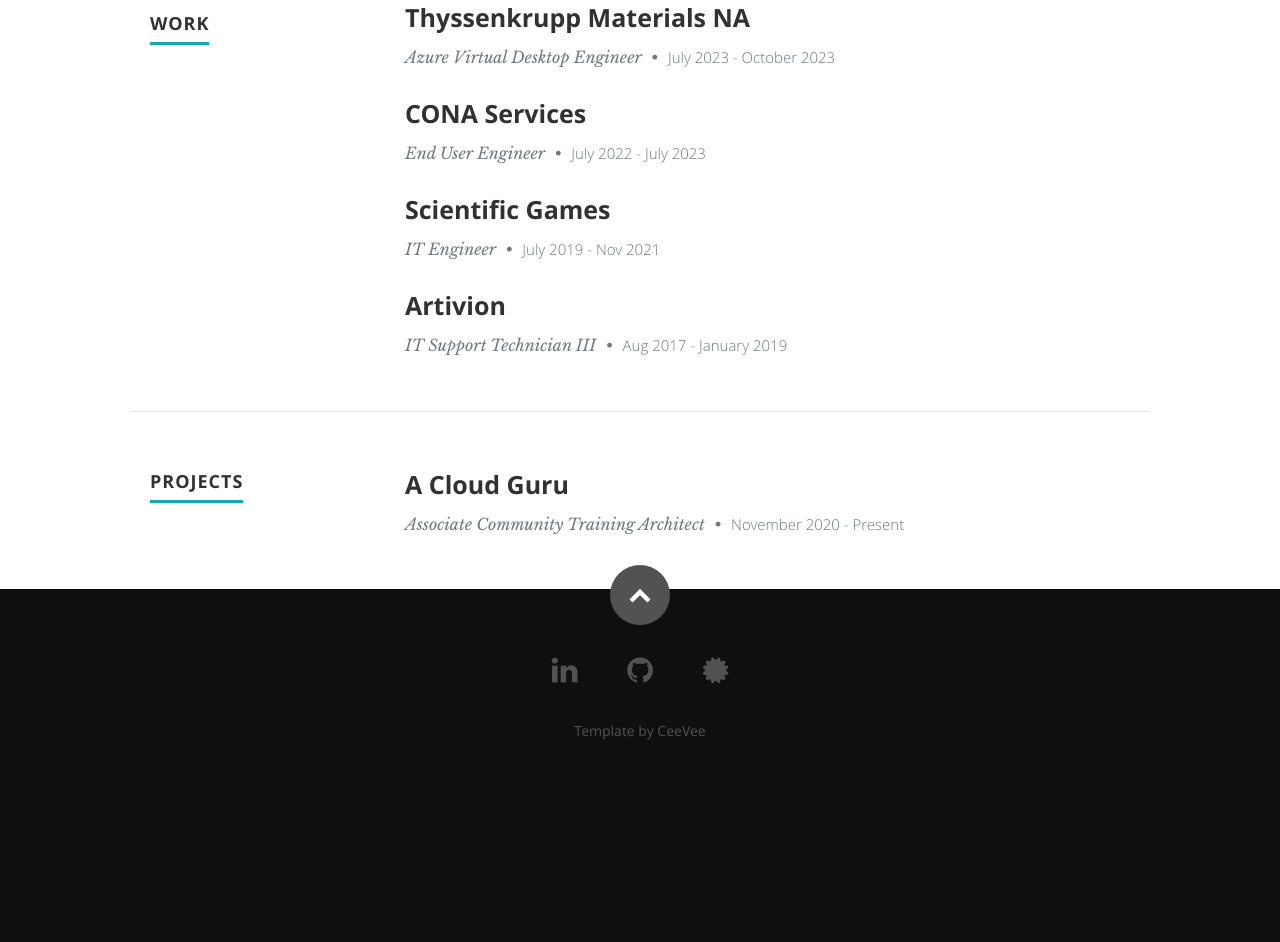
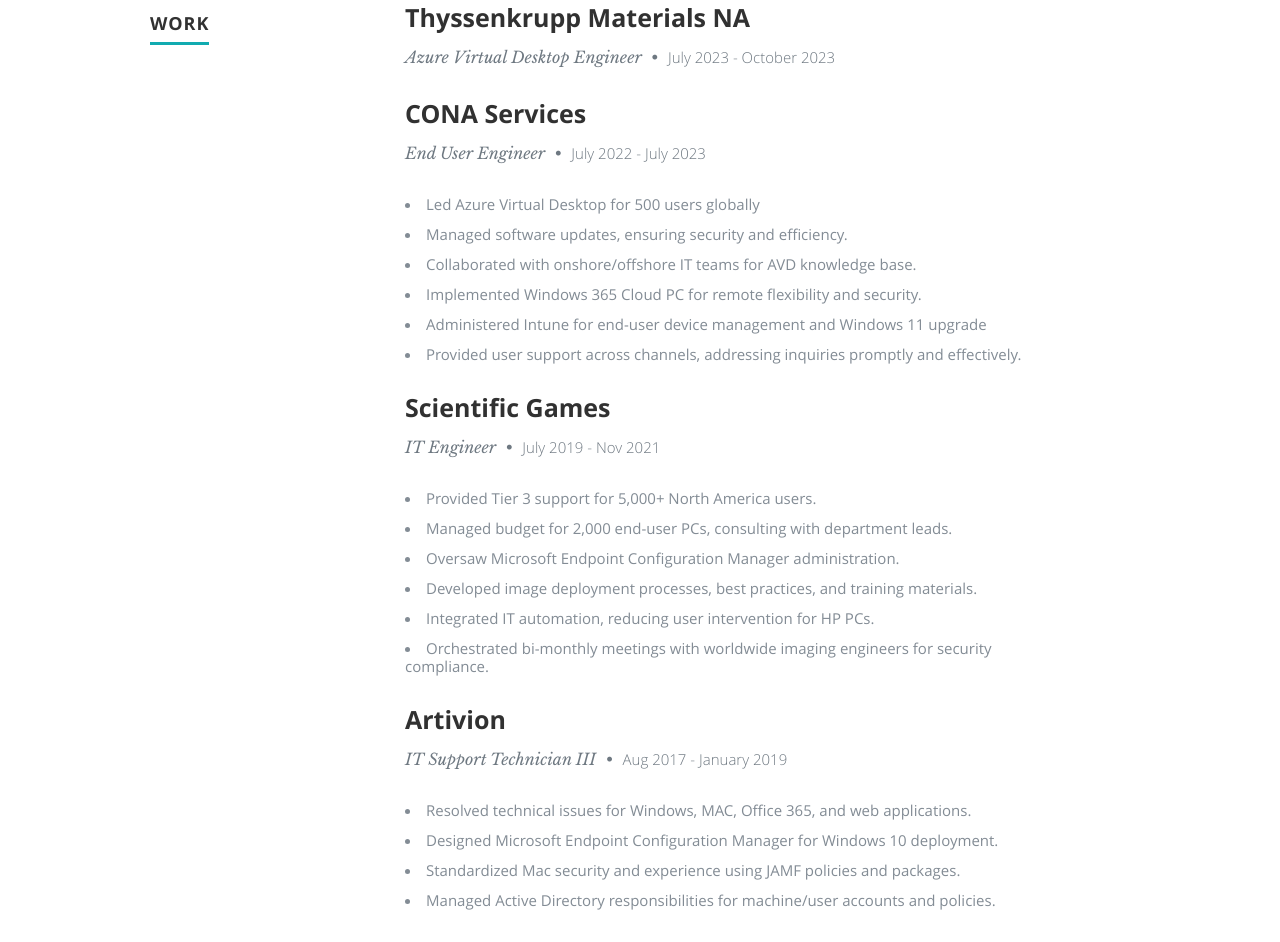
Before and after one commit to dane-gauthier/azure-resume, a plain HTML site: page frontend/index.html in a window 1280 px wide. Shown: the part 1348-2290 px from the top of the page. Before the commit the page ends 2142 px from the top, so only its background shows below. Drawn offline with nearby package versions, Linux system fonts and the light colour scheme; a script that the page names is missing.

Commit message:
Commit Changes

```diff
--- a/frontend/index.html
+++ b/frontend/index.html
@@ -165,8 +165,13 @@
 
                   <h3>CONA Services</h3>
                   <p class="info">End User Engineer <span>&bull;</span> <em class="date">July 2022 - July 2023</em></p>
-
                   <p>
+                     <li>Led Azure Virtual Desktop for 500 users globally</li>
+                     <li>Managed software updates, ensuring security and efficiency.</li>
+                     <li>Collaborated with onshore/offshore IT teams for AVD knowledge base.</li>
+                     <li>Implemented Windows 365 Cloud PC for remote flexibility and security.</li>
+                     <li>Administered Intune for end-user device management and Windows 11 upgrade</li>
+                     <li>Provided user support across channels, addressing inquiries promptly and effectively.</li>
                   </p>
 
                </div>
@@ -181,6 +186,12 @@
                   <p class="info">IT Engineer <span>&bull;</span> <em class="date">July 2019 - Nov 2021</em></p>
 
                   <p>
+                     <li>Provided Tier 3 support for 5,000+ North America users.</li>
+                     <li>Managed budget for 2,000 end-user PCs, consulting with department leads.</li>
+                     <li>Oversaw Microsoft Endpoint Configuration Manager administration.</li>
+                     <li>Developed image deployment processes, best practices, and training materials.</li>
+                     <li>Integrated IT automation, reducing user intervention for HP PCs.</li>
+                     <li>Orchestrated bi-monthly meetings with worldwide imaging engineers for security compliance.</li>
                   </p>
 
                </div>
@@ -195,8 +206,11 @@
                   <p class="info"> IT Support Technician III <span>&bull;</span> <em class="date">Aug 2017 - January 2019</em></p>
 
                   <p>
+                     <li>Resolved technical issues for Windows, MAC, Office 365, and web applications.</li>
+                     <li>Designed Microsoft Endpoint Configuration Manager for Windows 10 deployment.</li>
+                     <li>Standardized Mac security and experience using JAMF policies and packages.</li>
+                     <li>Managed Active Directory responsibilities for machine/user accounts and policies.</li>
                   </p>
-
                </div>
 
             </div> <!-- item end -->
```
Also changed, not shown: frontend/favicon.png.
